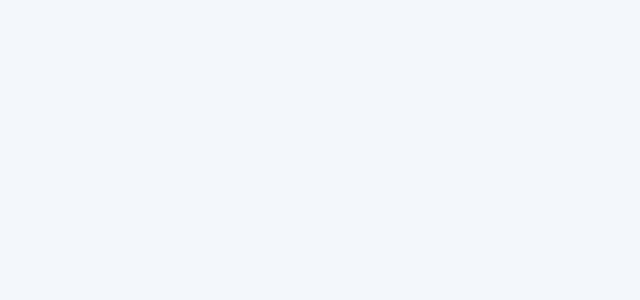
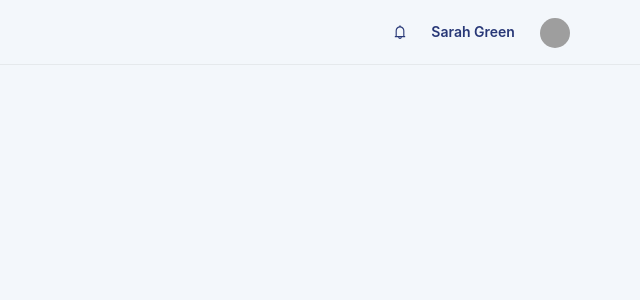
Before and after one commit to VictoryBlue/Dashmote, a React (Create React App) app: page / in a window 1280 px wide. Shown: the top 300 px of the page, without its empty margins (640-1280 px from the left). Built offline with nearby package versions, Linux system fonts and the light colour scheme; grey boxes are pictures that could not be loaded.

Commit message:
feat: header

```diff
--- a/src/App.js
+++ b/src/App.js
@@ -1,8 +1,13 @@
+import DmHeader from './components/DmHeader';
 import './App.css';
 import React from 'react';
 
 function App() {
-  return <div className="App"></div>;
+  return (
+    <div className="App">
+      <DmHeader className="header" />
+    </div>
+  );
 }
 
 export default App;
--- /dev/null
+++ b/src/components/DmHeader/index.jsx
@@ -0,0 +1,28 @@
+import { Header } from 'antd/es/layout/layout';
+import './header.css';
+import { Divider, Space, Avatar, Col } from 'antd';
+import { BellOutlined } from '@ant-design/icons';
+
+const DmHeader = () => {
+  const color = '#283877';
+  return (
+    <>
+      <Header className="header">
+        <Col offset={20}>
+          <Space size={'large'}>
+            <BellOutlined style={{ color }} />
+            <span style={{ color, fontWeight: 600 }}>Sarah Green</span>
+            <Avatar
+              src={
+                'https://zos.alipayobjects.com/rmsportal/ODTLcjxAfvqbxHnVXCYX.png'
+              }
+            />
+          </Space>
+        </Col>
+      </Header>
+      <Divider className="divider" />
+    </>
+  );
+};
+
+export default DmHeader;
--- a/src/index.css
+++ b/src/index.css
@@ -7,9 +7,9 @@ body {
   -moz-osx-font-smoothing: grayscale;
   background-color: #f3f7fb;
 }
-* {
+/* * {
   font-size: 10px;
-}
+} */
 code {
   font-family: source-code-pro, Menlo, Monaco, Consolas, 'Courier New',
     monospace;
```
